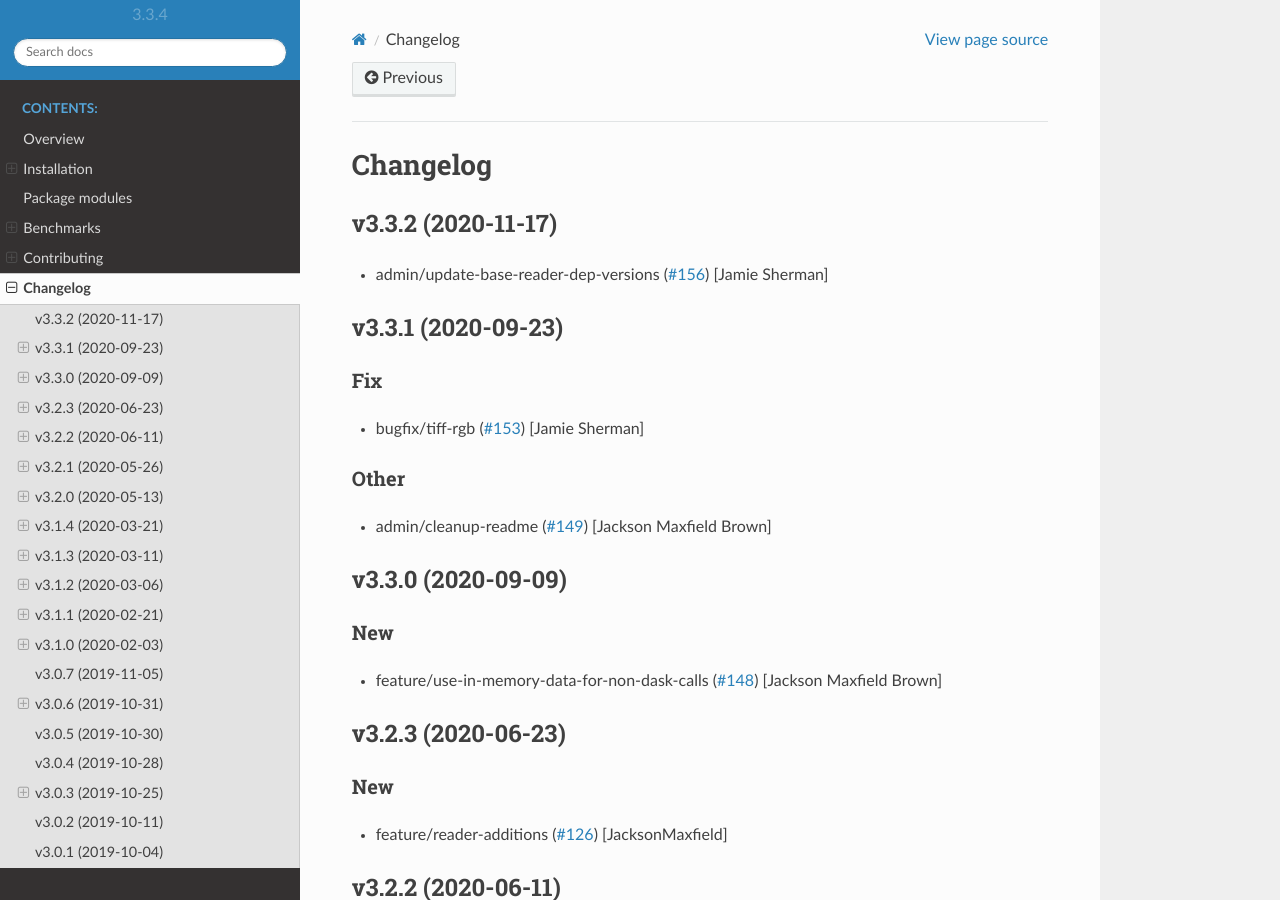
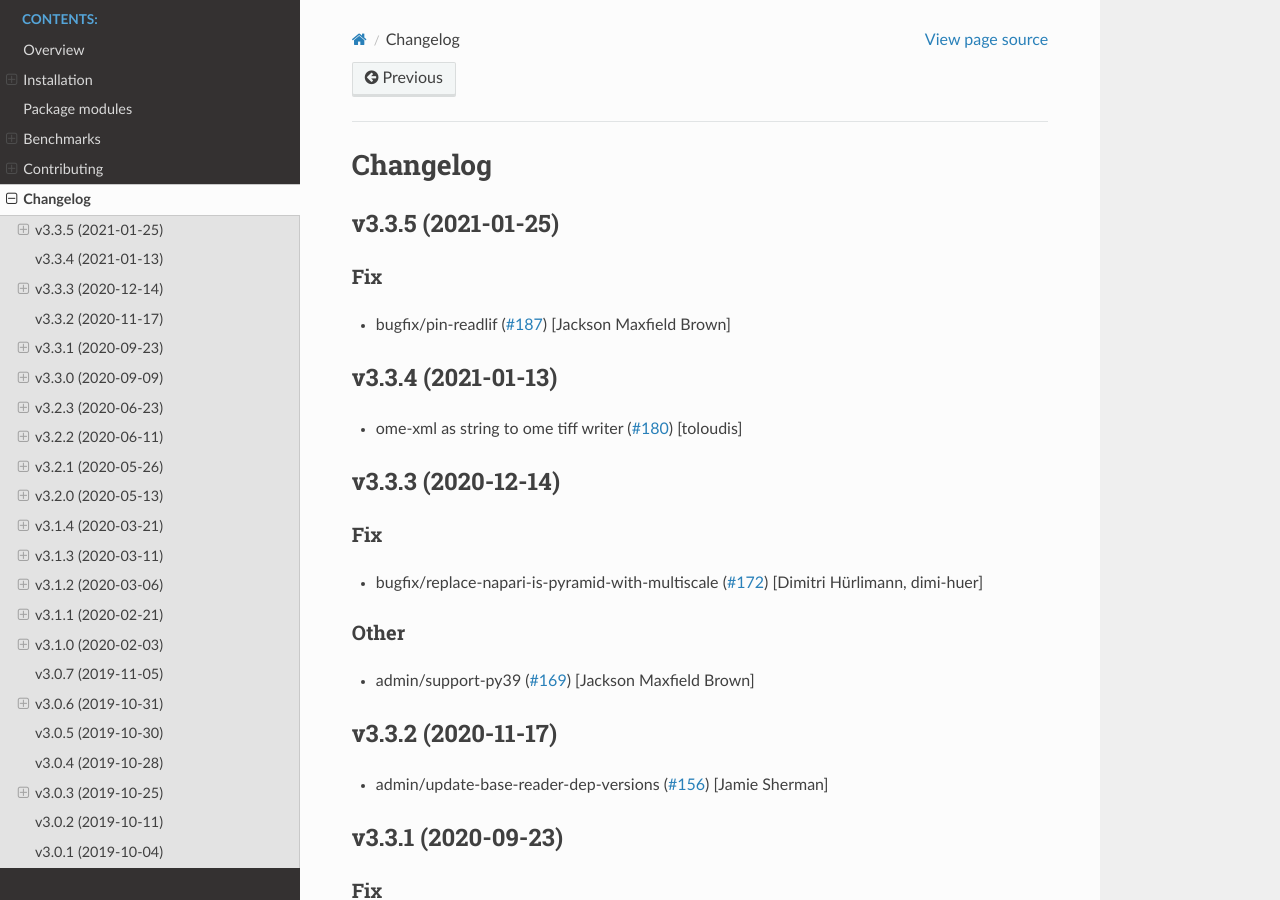
Before and after one commit to AllenCellModeling/aicsimageio, a Sphinx documentation site: the page built from docs/changelog.rst, in a window 1280 px wide and 900 px high. Built offline with Sphinx 7.4.7 and the Read the Docs theme 2.0.0, drawn with Linux system fonts in a browser that asks for light colours; pages that are not in the unit, such as notebooks, are missing from menus.

Commit message:
Bump version: 3.3.4 → 3.3.5

```diff
--- a/aicsimageio/__init__.py
+++ b/aicsimageio/__init__.py
@@ -8,4 +8,4 @@ from .readers import use_dask  # noqa: F401
 
 # Do not edit this string manually, always use bumpversion
 # Details in CONTRIBUTING.md
-__version__ = "3.3.4"
+__version__ = "3.3.5"
--- a/docs/changelog.rst
+++ b/docs/changelog.rst
@@ -1,5 +1,38 @@
 Changelog
 =========
+
+v3.3.5 (2021-01-25)
+-------------------
+
+Fix
+~~~
+- bugfix/pin-readlif  (`#187
+  <https://github.com/AllenCellModeling/aicsimageio/pull/187>`_)
+  [Jackson Maxfield Brown]
+
+
+v3.3.4 (2021-01-13)
+-------------------
+- ome-xml as string to ome tiff writer  (`#180
+  <https://github.com/AllenCellModeling/aicsimageio/pull/180>`_)
+  [toloudis]
+
+
+v3.3.3 (2020-12-14)
+-------------------
+
+Fix
+~~~
+- bugfix/replace-napari-is-pyramid-with-multiscale  (`#172
+  <https://github.com/AllenCellModeling/aicsimageio/pull/172>`_)
+  [Dimitri Hürlimann, dimi-huer]
+
+Other
+~~~~~
+- admin/support-py39  (`#169
+  <https://github.com/AllenCellModeling/aicsimageio/pull/169>`_)
+  [Jackson Maxfield Brown]
+
 
 v3.3.2 (2020-11-17)
 -------------------
--- a/setup.cfg
+++ b/setup.cfg
@@ -1,5 +1,5 @@
 [bumpversion]
-current_version = 3.3.4
+current_version = 3.3.5
 commit = True
 tag = True
 
--- a/setup.py
+++ b/setup.py
@@ -129,6 +129,6 @@ setup(
     url="https://github.com/AllenCellModeling/aicsimageio",
     # Do not edit this string manually, always use bumpversion
     # Details in CONTRIBUTING.md
-    version="3.3.4",
+    version="3.3.5",
     zip_safe=False,
 )
```
